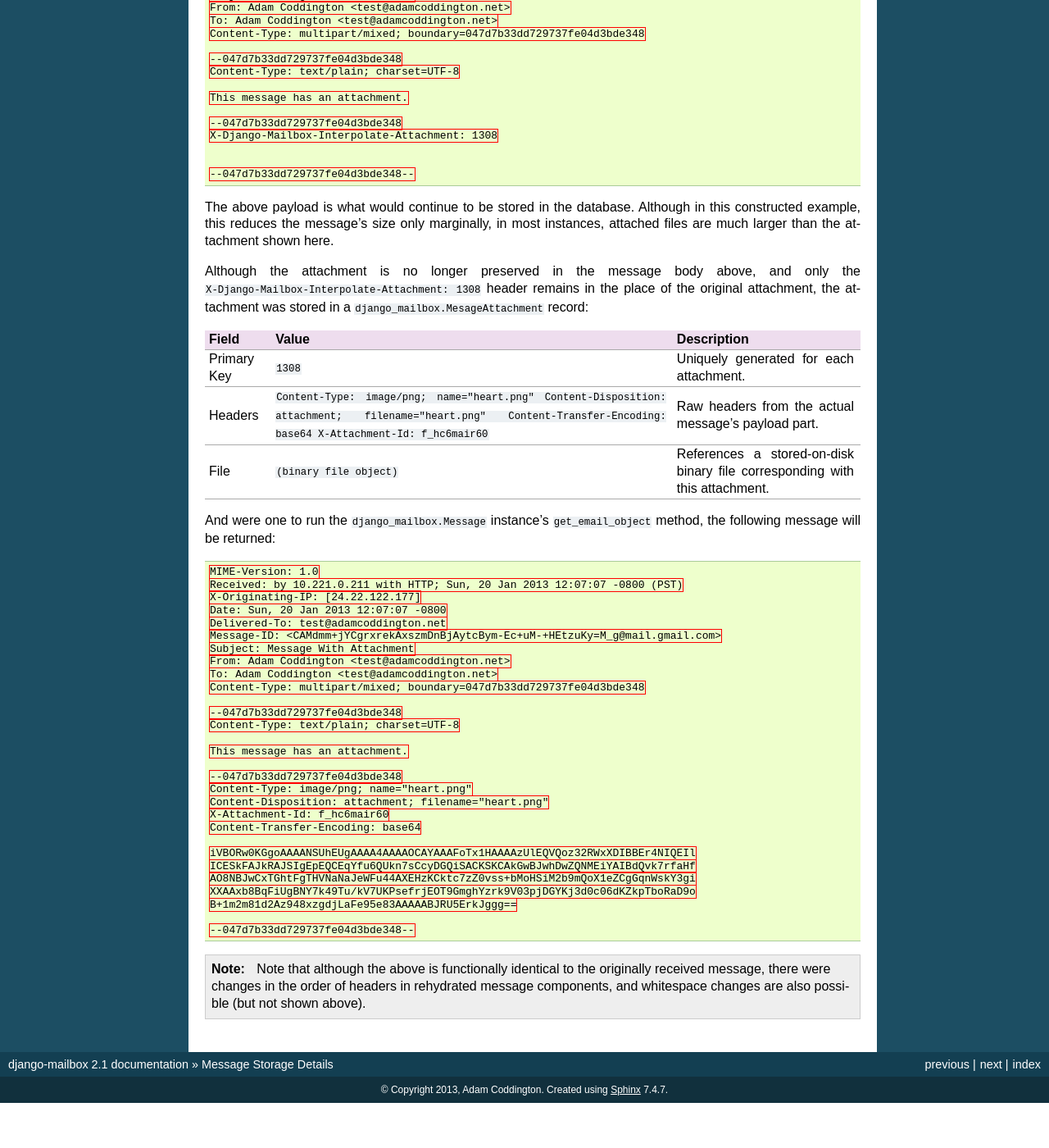
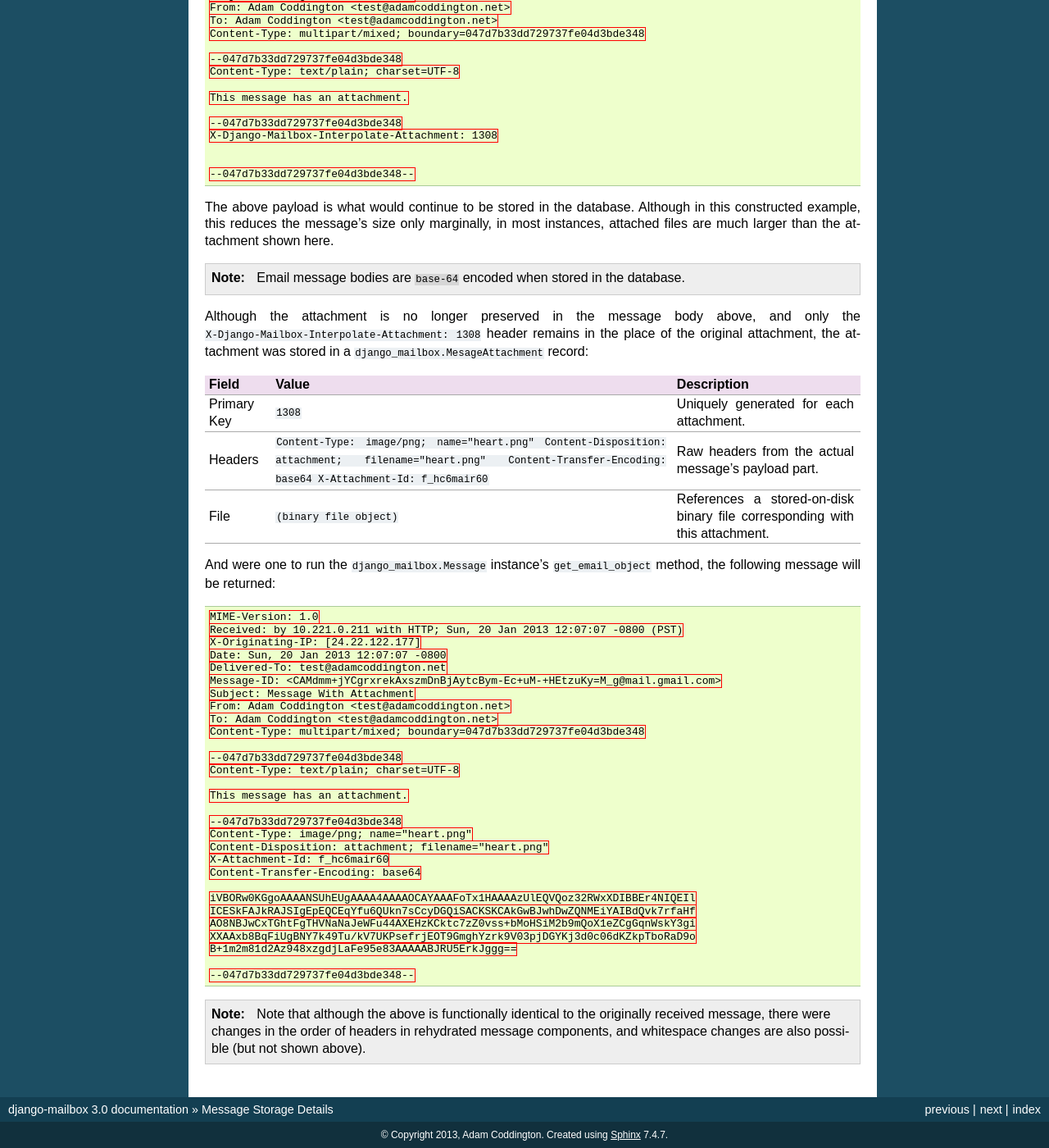
Before and after one commit to coddingtonbear/django-mailbox, a Sphinx documentation site: the page built from docs/topics/message-storage.rst, in a window 1280 px wide and 1400 px high, scrolled down 963 px. Shown: the whole window at 82% size. Built offline with Sphinx 7.4.7, drawn with Linux system fonts in a browser that asks for light colours; before the commit the page ends 2308 px from its top, so only the background shows below that; some of the changed text lies outside the part shown.

Commit message:
Updating documentation.

```diff
--- a/docs/conf.py
+++ b/docs/conf.py
@@ -48,9 +48,9 @@ copyright = u'2013, Adam Coddington'
 # built documents.
 #
 # The short X.Y version.
-version = '2.1'
+version = '3.0'
 # The full version, including alpha/beta/rc tags.
-release = '2.1'
+release = '3.0'
 
 # The language for content autogenerated by Sphinx. Refer to documentation
 # for a list of supported languages.
--- a/docs/topics/message-storage.rst
+++ b/docs/topics/message-storage.rst
@@ -81,6 +81,10 @@ Although in this constructed example, this reduces the message's size only
 marginally, in most instances, attached files are much larger than the
 attachment shown here.
 
+.. note::
+
+   Email message bodies are ``base-64`` encoded when stored in the database.
+
 Although the attachment is no longer preserved in the message body above,
 and only the ``X-Django-Mailbox-Interpolate-Attachment: 1308`` header remains
 in the place of the original attachment, the attachment was stored in a
```
